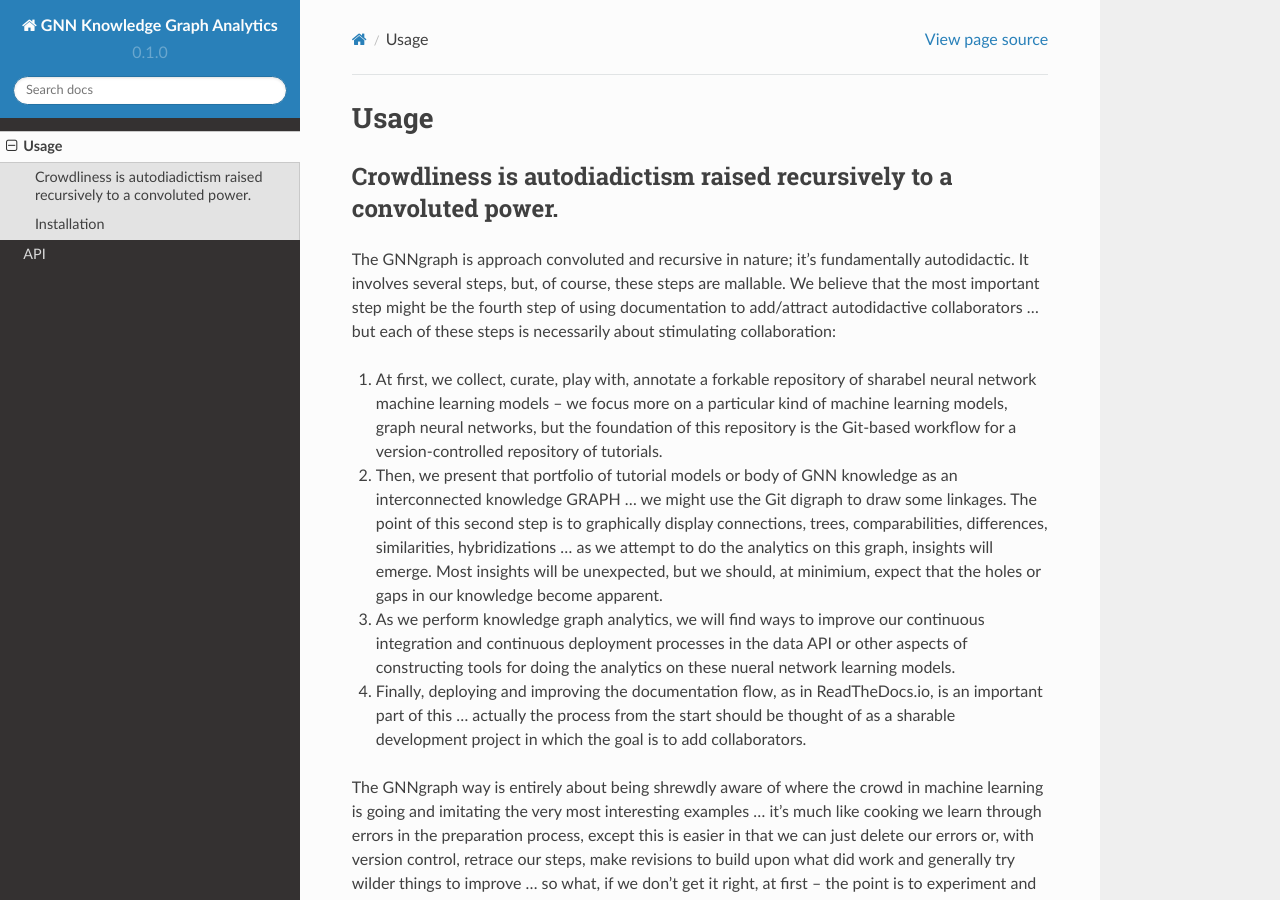
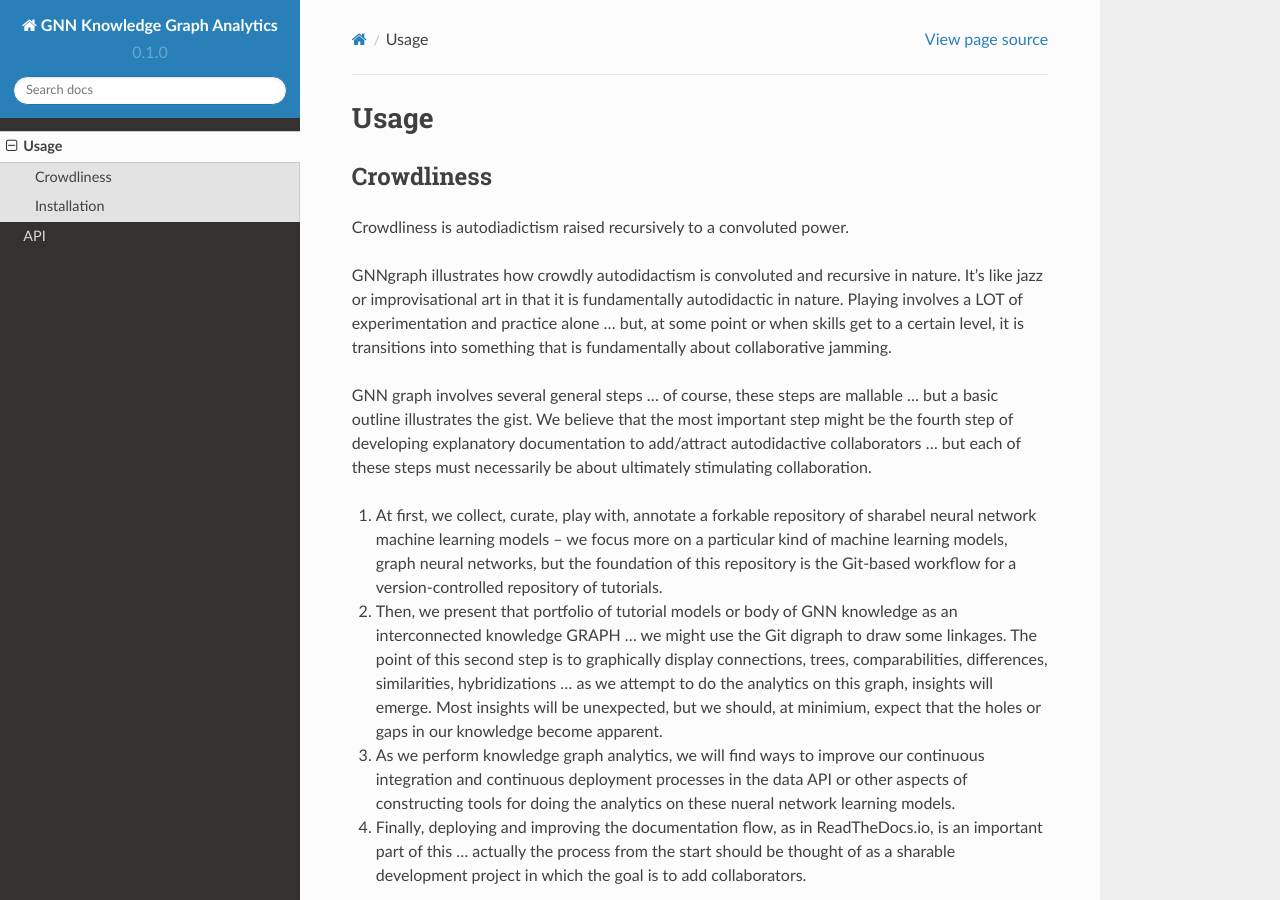
Before and after one commit to Crowdliness/GNNgraph, a Sphinx documentation site: the page built from docs/source/usage.rst, in a window 1280 px wide and 900 px high. Built offline with Sphinx 7.4.7 and the Read the Docs theme 2.0.0, drawn with Linux system fonts in a browser that asks for light colours.

Commit message:
Fix header

```diff
--- a/docs/source/usage.rst
+++ b/docs/source/usage.rst
@@ -1,14 +1,21 @@
 Usage
 =====
 
+Crowdliness
+-----------
+
 Crowdliness is autodiadictism raised recursively to a convoluted power.
------------------------------------------------------------------------
 
-The GNNgraph is approach convoluted and recursive in nature; it's fundamentally autodidactic. It involves several steps, but, of course, these steps are mallable. We believe that the most important step might be the fourth step of using documentation to add/attract autodidactive collaborators ... but each of these steps is necessarily about stimulating collaboration:
+GNNgraph illustrates how crowdly autodidactism is convoluted and recursive in nature. It's like jazz or improvisational art in that it is fundamentally autodidactic in nature. Playing involves a LOT of experimentation and practice alone ... but, at some point or when skills get to a certain level, it is transitions into something that is fundamentally about collaborative jamming.
+
+GNN graph involves several general steps ... of course, these steps are mallable ... but a basic outline illustrates the gist. We believe that the most important step might be the fourth step of developing explanatory documentation to add/attract autodidactive collaborators ... but each of these steps must necessarily be about ultimately stimulating collaboration.
 
 1) At first, we collect, curate, play with, annotate a forkable repository of sharabel neural network machine learning models -- we focus more on a particular kind of machine learning models, graph neural networks, but the foundation of this repository is the Git-based workflow for a version-controlled repository of tutorials.
+
 2) Then, we present that portfolio of tutorial models or body of GNN knowledge as an interconnected knowledge GRAPH ... we might use the Git digraph to draw some linkages. The point of this second step is to graphically display connections, trees, comparabilities, differences, similarities, hybridizations ... as we attempt to do the analytics on this graph, insights will emerge. Most insights will be unexpected, but we should, at minimium, expect that the holes or gaps in our knowledge become apparent.
+
 3) As we perform knowledge graph analytics, we will find ways to improve our continuous integration and continuous deployment processes in the data API or other aspects of constructing tools for doing the analytics on these nueral network learning models.
+
 4) Finally, deploying and improving the documentation flow, as in ReadTheDocs.io, is an important part of this ... actually the process from the start should be thought of as a sharable development project in which the goal is to add collaborators.
 
 The GNNgraph way is entirely about being shrewdly aware of where the crowd in machine learning is going and imitating the very most interesting examples ... it's much like cooking we learn through errors in the preparation process, except this is easier in that we can just delete our errors or, with version control, retrace our steps, make revisions to build upon what did work and generally try wilder things to improve ... so what, if we don't get it right, at first -- the point is to experiment and learn. Ultimately, as the rising tide of skill levels lifts all boats.
```
